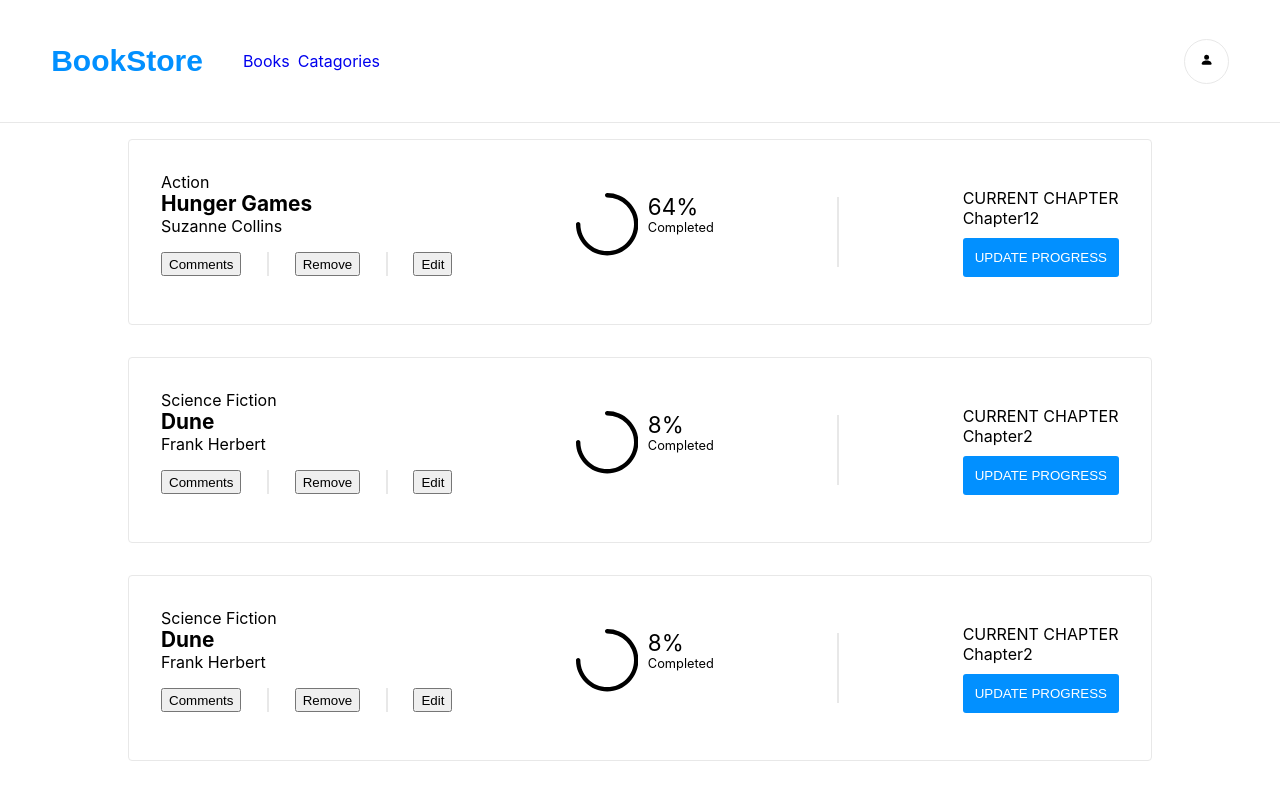
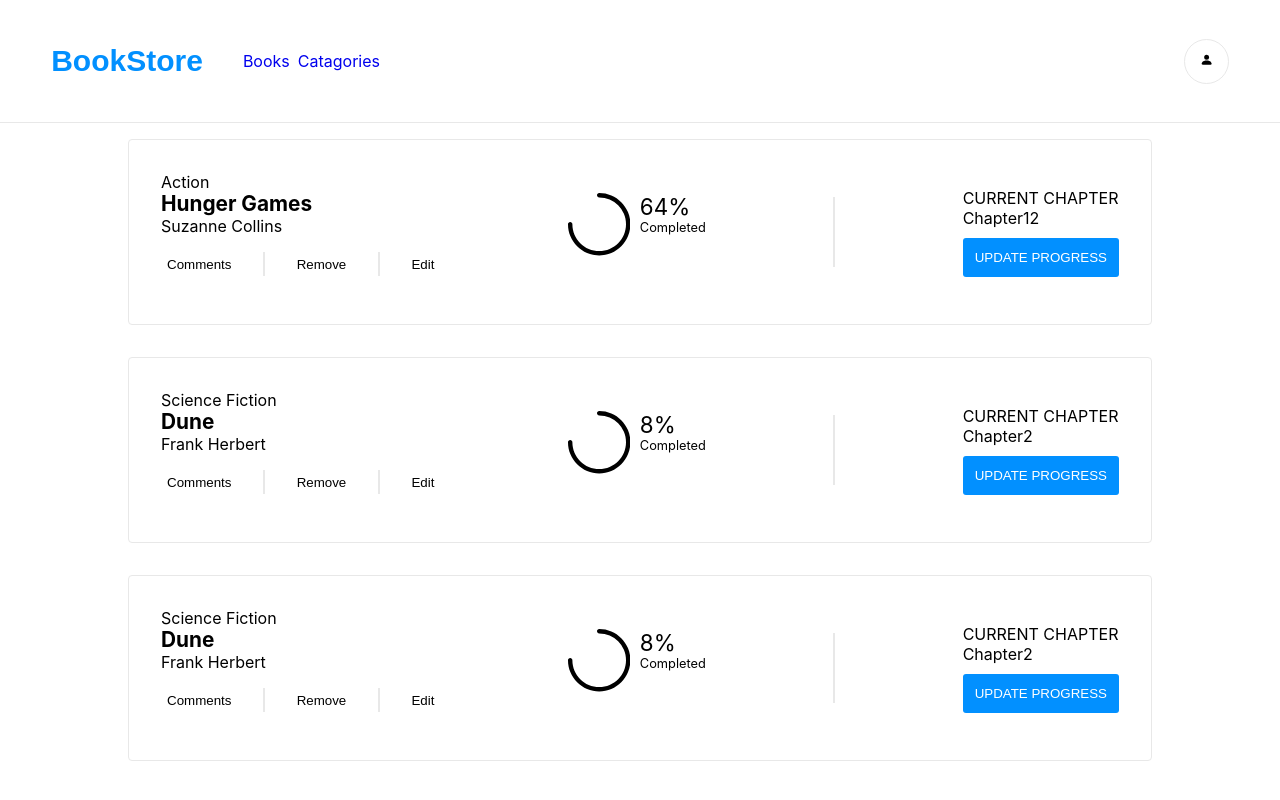
Before and after one commit to IamYunusAli/bookstore, a React (Create React App) app: page / in a window 1280 px wide. Shown: the top 800 px of the page. Built offline with nearby package versions, Linux system fonts and the light colour scheme.

Commit message:
Add some style

```diff
--- a/src/components/components.css
+++ b/src/components/components.css
@@ -127,6 +127,16 @@
   margin-bottom: 5%;
 }
 
+ul button {
+ background: none;
+ border: none
+}
+
+ul button:hover {
+  cursor: pointer;
+  color:#0290ff;
+}
+
 .form-divider {
   height: 0.125rem;
   background-color: #e8e8e8;
```
